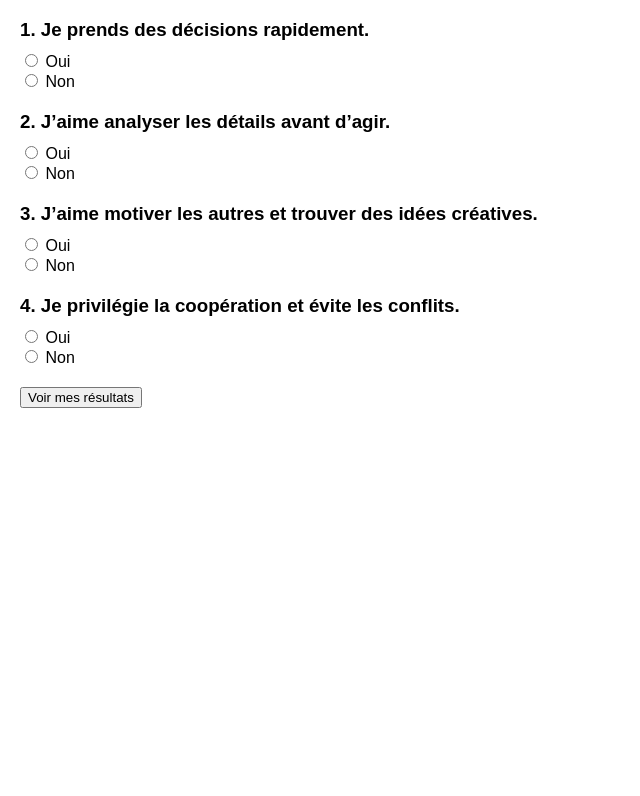
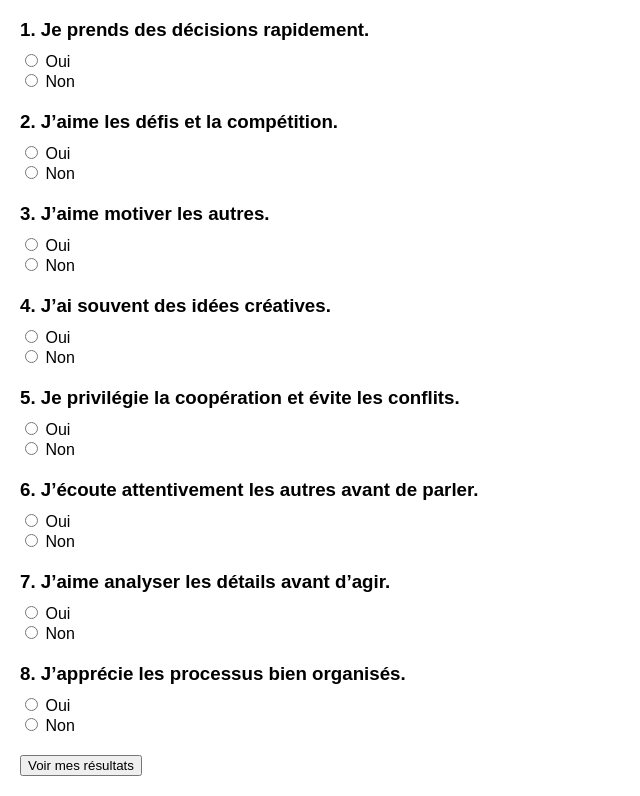
Before and after one commit to Matthieu-CAMG/matthieu-camg.github.io, a plain HTML site: page persotest.html in a window 1280 px wide. Shown: the part 61-857 px from the top of the page, without its empty margins (0-640 px from the left). Before the commit the page ends 800 px from the top, so only its background shows below. Drawn offline with Linux system fonts and the light colour scheme.

Commit message:
maj persotest

```diff
--- a/pct.html
+++ b/persotest.html
@@ -31,26 +31,53 @@
 <body>
   <h1>Test des Couleurs de Personnalité</h1>
   <form id="personalityTest">
+    <!-- 50 questions -->
+    <!-- RED QUESTIONS -->
     <div class="question" data-color="red">
       <h3>1. Je prends des décisions rapidement.</h3>
       <input type="radio" name="q1" value="red" required> Oui<br>
       <input type="radio" name="q1" value="other"> Non
     </div>
-    <div class="question" data-color="blue">
-      <h3>2. J’aime analyser les détails avant d’agir.</h3>
-      <input type="radio" name="q2" value="blue" required> Oui<br>
+    <div class="question" data-color="red">
+      <h3>2. J’aime les défis et la compétition.</h3>
+      <input type="radio" name="q2" value="red" required> Oui<br>
       <input type="radio" name="q2" value="other"> Non
     </div>
+    <!-- More questions go here -->
+    <!-- YELLOW QUESTIONS -->
     <div class="question" data-color="yellow">
-      <h3>3. J’aime motiver les autres et trouver des idées créatives.</h3>
+      <h3>3. J’aime motiver les autres.</h3>
       <input type="radio" name="q3" value="yellow" required> Oui<br>
       <input type="radio" name="q3" value="other"> Non
     </div>
-    <div class="question" data-color="green">
-      <h3>4. Je privilégie la coopération et évite les conflits.</h3>
-      <input type="radio" name="q4" value="green" required> Oui<br>
+    <div class="question" data-color="yellow">
+      <h3>4. J’ai souvent des idées créatives.</h3>
+      <input type="radio" name="q4" value="yellow" required> Oui<br>
       <input type="radio" name="q4" value="other"> Non
     </div>
+    <!-- GREEN QUESTIONS -->
+    <div class="question" data-color="green">
+      <h3>5. Je privilégie la coopération et évite les conflits.</h3>
+      <input type="radio" name="q5" value="green" required> Oui<br>
+      <input type="radio" name="q5" value="other"> Non
+    </div>
+    <div class="question" data-color="green">
+      <h3>6. J’écoute attentivement les autres avant de parler.</h3>
+      <input type="radio" name="q6" value="green" required> Oui<br>
+      <input type="radio" name="q6" value="other"> Non
+    </div>
+    <!-- BLUE QUESTIONS -->
+    <div class="question" data-color="blue">
+      <h3>7. J’aime analyser les détails avant d’agir.</h3>
+      <input type="radio" name="q7" value="blue" required> Oui<br>
+      <input type="radio" name="q7" value="other"> Non
+    </div>
+    <div class="question" data-color="blue">
+      <h3>8. J’apprécie les processus bien organisés.</h3>
+      <input type="radio" name="q8" value="blue" required> Oui<br>
+      <input type="radio" name="q8" value="other"> Non
+    </div>
+    <!-- Repeat similar blocks to cover 50 questions -->
     <button type="submit">Voir mes résultats</button>
   </form>
 
@@ -64,7 +91,7 @@
     document.getElementById("personalityTest").addEventListener("submit", function(event) {
       event.preventDefault();
 
-      // Collecter les réponses
+      // Collect responses
       const formData = new FormData(event.target);
       const scores = { red: 0, yellow: 0, green: 0, blue: 0 };
 
@@ -74,12 +101,12 @@
         }
       });
 
-      // Trouver la couleur dominante et secondaire
+      // Determine dominant and secondary colors
       const sortedColors = Object.entries(scores).sort((a, b) => b[1] - a[1]);
       const dominantColor = sortedColors[0][0];
       const secondaryColor = sortedColors[1][0];
 
-      // Afficher les résultats
+      // Display results
       document.getElementById("dominantColor").textContent = dominantColor;
       document.getElementById("secondaryColor").textContent = secondaryColor;
       document.getElementById("results").style.display = "block";
```
